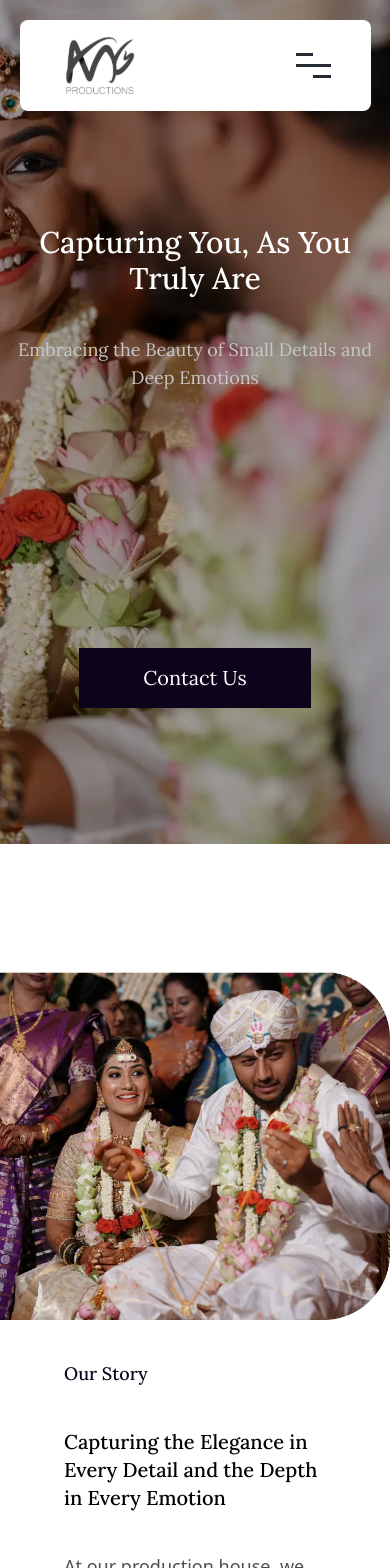
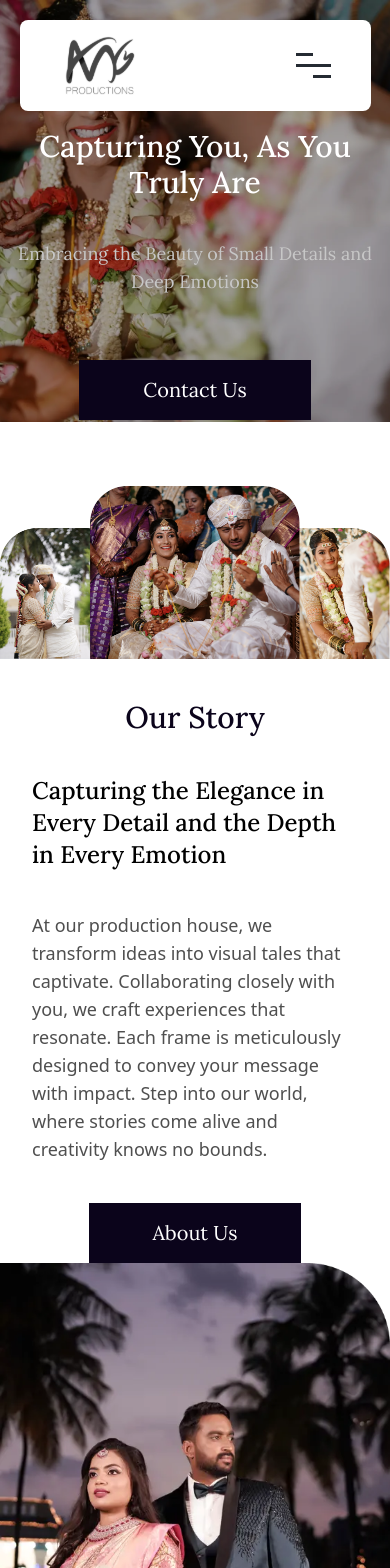
Before and after one commit to dev-vivekkhanal/mag, a Next.js app: page / in a window 390 px wide. Shown: the top 1568 px of the page. Built offline with nearby package versions, Linux system fonts and the light colour scheme.

Commit message:
fix: changed home page mobile view

```diff
--- a/src/components/global/Header.jsx
+++ b/src/components/global/Header.jsx
@@ -16,7 +16,7 @@ const Header = () => {
   const [toggleSidebar, setToggleSidebar] = useState(false);
 
   return (
-    <header className="pt-5 z-10  absolute top-0  left-0 right-0 ">
+    <header className="pt-5 z-10  fixed top-0  left-0 right-0 ">
       <div className="bg-white w-[90%] mx-auto p-3 px-10 rounded-lg">
         <div className="flex justify-between items-center">
           {/* logo */}
--- a/src/components/home/FirstSection.jsx
+++ b/src/components/home/FirstSection.jsx
@@ -22,7 +22,7 @@ const FirstSection = () => {
       return (
         <div
           key={bgIndex}
-          className="h-screen w-full relative bg-black bg-opacity-30"
+          className="h-[50vh] md:h-screen w-full relative bg-black bg-opacity-30"
         >
           <Image
             fill
@@ -40,8 +40,8 @@ const FirstSection = () => {
 
   return (
     <div className="relative">
-      <div className=" min-h-[100vh] relative font-lora text-center text-white ">
-        <div className="h-screen flex flex-col justify-around py-10 pt-32">
+      <div className="h-[50vh] md:min-h-screen relative font-lora text-center text-white ">
+        <div className="h-[50vh] md:h-screen flex flex-col justify-around py-10 pt-32">
           <div>
             <h1 className="text-3xl font-medium mb-10">
               Capturing You, As You Truly Are
--- a/src/components/home/GallerySection.jsx
+++ b/src/components/home/GallerySection.jsx
@@ -6,7 +6,7 @@ import React from "react";
 const GallerySection = () => {
   return (
     <section className="">
-      <div className="grid responsive-grid gap-5  w-full  p-5  ">
+      <div className="grid grid-cols-3 gap-1 md:responsive-grid md:gap-5  w-full  md:p-5  ">
         {galleryData?.map((data, i) => {
           return (
             <div key={i} className="bg-gray-200">
--- a/src/components/home/SecondSection.jsx
+++ b/src/components/home/SecondSection.jsx
@@ -1,31 +1,38 @@
 import Image from "next/image";
 import Link from "next/link";
 import l_img from "../../assets/home/left-img1.webp";
+import mobileSection2 from "../../assets/home/page1Section2Mobile.png";
 
 const SecondSection = () => {
   return (
     <div className={``}>
       {/* 2nd section */}
-      <section className="flex flex-col lg:flex-row  items-center justify-between pt-32 gap-10 min-h-screen ">
+      <section className="flex flex-col lg:flex-row  items-center justify-between pt-16 md:pt-32 gap-10 md:min-h-screen ">
         <div className="flex-1 w-full">
           <Image
             src={l_img}
             alt="left img"
-            className="w-full lg:rounded-r-[5rem]"
+            className="w-full lg:rounded-r-[5rem] hidden md:block"
+          />
+
+          <Image
+            src={mobileSection2}
+            alt="mobileSection2"
+            className="w-full md:hidden"
           />
         </div>
 
-        <div className="flex-1 px-16">
+        <div className="flex-1 px-8 md:px-16">
           <div className="">
-            <h2 className="font-lora  text-lg md:text-2xl font-medium mb-10 text-accent_color">
+            <h2 className="font-lora text-3xl text-center md:text-left md:text-2xl font-medium mb-10 text-accent_color">
               Our Story
             </h2>
-            <h1 className="font-lora  text-xl md:text-3xl font-medium mb-10">
+            <h1 className="font-lora  text-2xl md:text-3xl font-medium mb-10">
               Capturing the Elegance in Every Detail and the Depth in Every
               Emotion
             </h1>
 
-            <div className="flex flex-col xl:flex-row justify-between items-center gap-10 text-[#4F4F4F] text-lg md:text-xl pb-20">
+            <div className="flex flex-col xl:flex-row justify-between items-center gap-10 text-[#4F4F4F] text-lg md:text-xl pb-10 md:pb-20">
               <p>
                 At our production house, we transform ideas into visual tales
                 that captivate. Collaborating closely with you, we craft
@@ -38,7 +45,7 @@ const SecondSection = () => {
             {/* CTA */}
             <Link
               href="/about"
-              className="bg-accent_color px-16 py-4 text-white font-lora text-xl md:text-3xl mt-16 inline-block"
+              className="bg-accent_color px-16 py-4 text-white font-lora text-xl md:text-3xl md:mt-16 block w-fit mx-auto md:mr-auto"
             >
               About Us
             </Link>
--- a/src/components/home/ThirdSection.jsx
+++ b/src/components/home/ThirdSection.jsx
@@ -14,7 +14,7 @@ const ThirdSection = () => {
         fill
         className="w-full opacity-30 hidden lg:block -z-10"
       />
-      <section className="flex flex-col lg:flex-row justify-between gap-10 py-20 pt-32">
+      <section className="flex flex-col lg:flex-row justify-between gap-10 pb-10 md:py-20 md:pt-32">
         <div className="flex-1">
           <Image
             src={left_img}
@@ -27,11 +27,11 @@ const ThirdSection = () => {
           <div>
             <Image src={ring} alt="rings" />
           </div>
-          <h1 className="font-lora  text-xl md:text-3xl font-medium  w-[80%] mx-auto text-center">
+          <h1 className="font-lora text-3xl font-medium  w-[80%] mx-auto text-center">
             Geetha & Sunil
           </h1>
 
-          <p className="text-[#4F4F4F] text-lg md:text-xl w-[80%] mx-auto text-center">
+          <p className="text-[#4F4F4F] text-lg md:text-xl px-8 md:w-[80%] mx-auto text-center">
             The phrase &apos;together forever&apos; feels just right, as it
             encapsulated not only our cherished memories but also the blend of
             scenic vistas and cultural motifs that enhanced the charm of our
@@ -54,7 +54,7 @@ const ThirdSection = () => {
           />
         </div>
       </section>
-      <p className="font-lora font-medium  text-xl md:text-3xl w-[60%] mx-auto text-center py-32">
+      <p className="font-lora font-medium  text-xl md:text-3xl w-[90%] md:w-[60%] mx-auto text-center pb-8 md:py-32">
         We initiate brand action. Our efforts transition from single moments to
         impactful movements, effectively engaging your audience and propelling
         your business forward
```
Also changed, not shown: src/assets/home/page1Section2Mobile.png (added).
